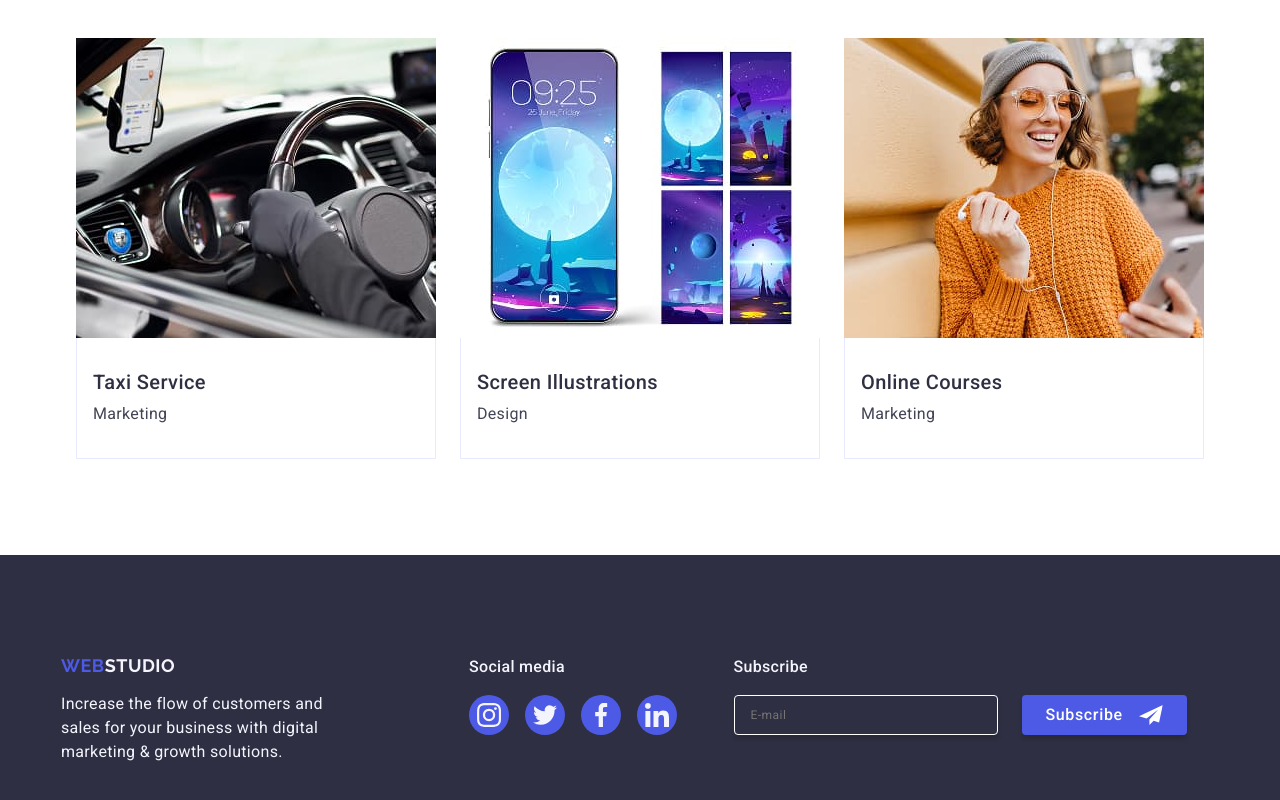
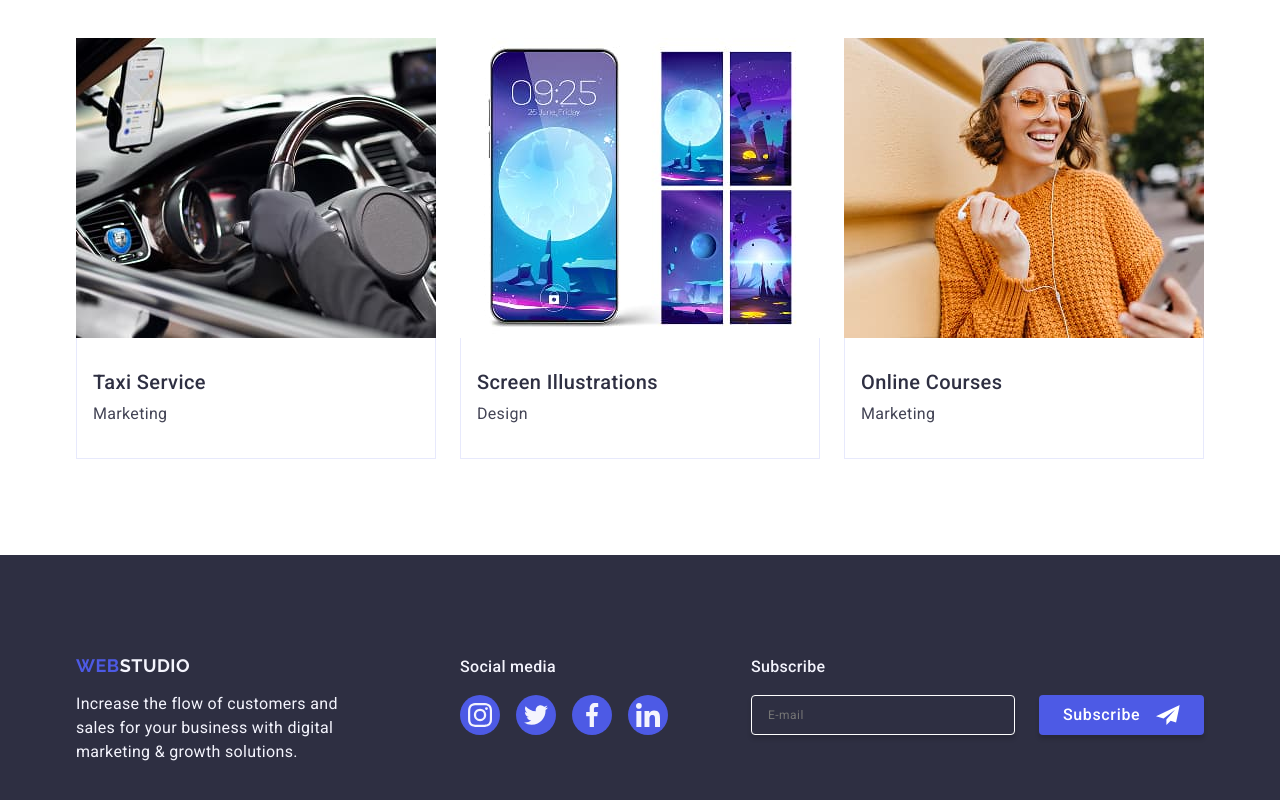
Before and after one commit to Diaktez/goit-markup-hw-06, a plain HTML site: page index.html in a window 1280 px wide. Shown: the part 2498-3298 px from the top of the page. Drawn offline with nearby package versions, Linux system fonts and the light colour scheme.

Commit message:
fix footer

```diff
--- a/css/style.css
+++ b/css/style.css
@@ -953,7 +953,8 @@ button {
         flex-wrap: nowrap;
         align-items: baseline;
         justify-content: left;
-        padding: 100px 0;
+        padding: 100px 15px;
+        gap: 0;
     }
 
     .footer-logo-conteiner {
@@ -962,7 +963,7 @@ button {
 
     .subscribe {
         margin-left: auto;
-        margin-right: auto;
+
     }
 }
 
```
